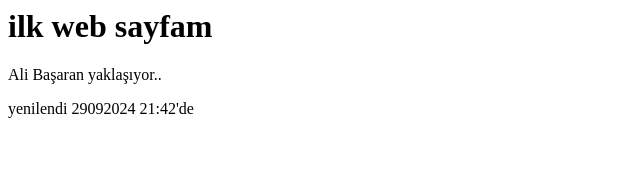
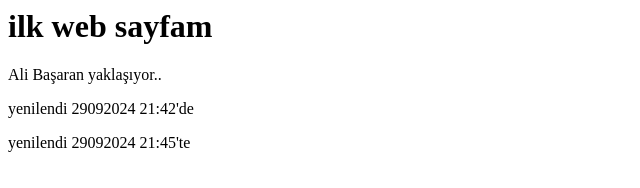
Before and after one commit to AliBasaran1/AliBasaran1.github.io, a plain HTML site: page index.html in a window 1280 px wide. Shown: the whole page, without its empty margins (0-640 px from the left). Drawn offline with Linux system fonts and the light colour scheme.

Commit message:
Update index.html 29092024 21 46'da

```diff
--- a/index.html
+++ b/index.html
@@ -2,6 +2,8 @@
 
 <p>Ali Başaran yaklaşıyor..</p>
 
-<p> yenilendi 29092024 21:42'de</p>
+<p>yenilendi 29092024 21:42'de</p>
 
 <!-- Bu bilgi için, public'te görüntülenmez. -->
+
+<p>yenilendi 29092024 21:45'te</p>
```
